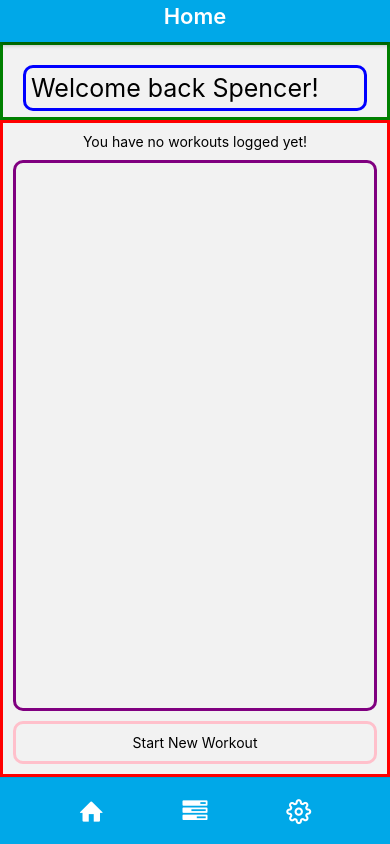
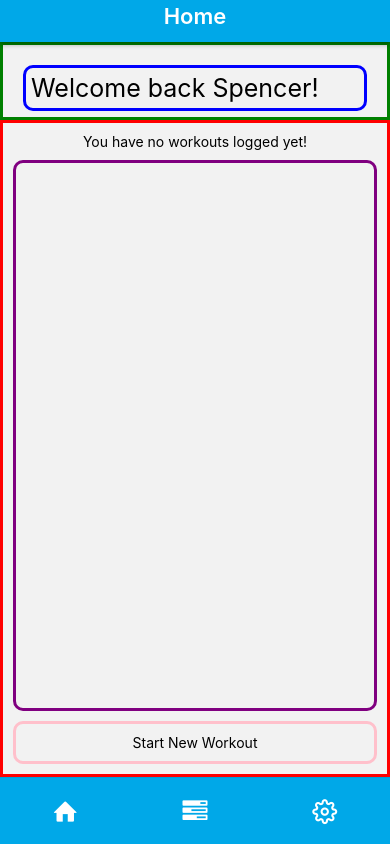
Before and after one commit to spencerckhuang/FitnessCheck, a React Native app: screen / in a window 390 px wide. Built offline with nearby package versions, Linux system fonts and the light colour scheme.

Commit message:
fixed footer icons to be able to be tapped on the surrounding area

```diff
--- a/src/components/Footer.js
+++ b/src/components/Footer.js
@@ -1,4 +1,4 @@
-import { StyleSheet, View, Text } from 'react-native';
+import { StyleSheet, View, TouchableOpacity } from 'react-native';
 import Constants from 'expo-constants';
 
 import EntypoIcon from 'react-native-vector-icons/Entypo';
@@ -10,26 +10,39 @@ const Footer = ({navigation}) => {
 
     return (
         <View style={styles.footer}>
+            <TouchableOpacity
+                onPress={() => {navigation.navigate("Home")}}
+                style={styles.iconStyle}
+            >
                 <EntypoIcon
                     name="home"
                     size={iconSize}
                     color="#ffffff"
-                onPress={() => {navigation.navigate("Home")}}
                 />
+            </TouchableOpacity>
 
+            <TouchableOpacity
+                onPress={() => {navigation.navigate("ExerciseManager")}}
+                style={styles.iconStyle}
+            >
                 <FontAwesomeIcon
                     name="tasks"
                     size={iconSize}
                     color="#ffffff"
+                />
+            </TouchableOpacity>
+
+            <TouchableOpacity
                 onPress={() => {navigation.navigate("ExerciseManager")}}
-            />
-
+                style={styles.iconStyle}
+            >
                 <FeatherIcon
                     name="settings"
                     size={iconSize}
                     color="#ffffff"
-                onPress={() => {}}
                 />
+            </TouchableOpacity>
+
         </View>
     )
 }
@@ -59,6 +72,12 @@ const styles = StyleSheet.create({
     text: {
         fontSize: 18,
         fontWeight: '900'
+    },
+    iconStyle: {
+        width: '33%',
+        height: '100%',
+        justifyContent: 'center',
+        alignItems: 'center',
     }
 })
 
```
Lines whose indentation alone changed are shown as unchanged.
